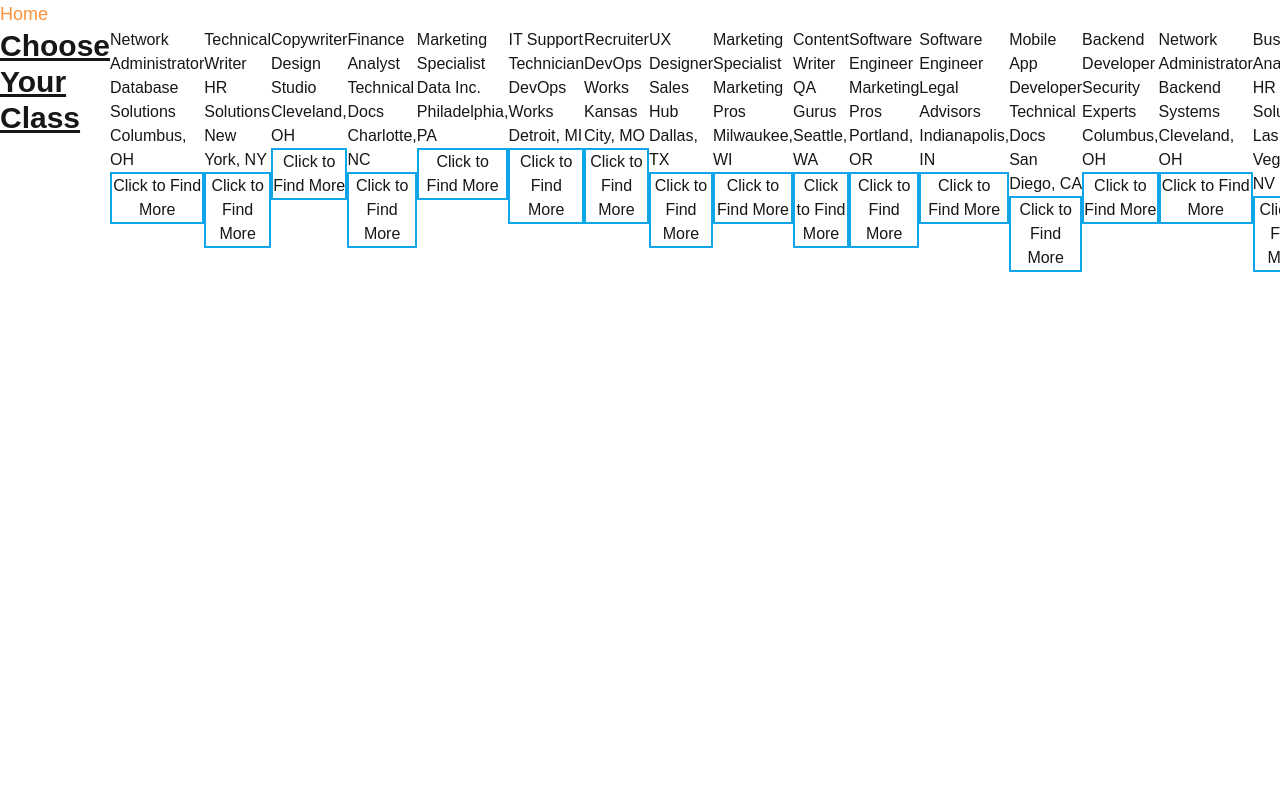
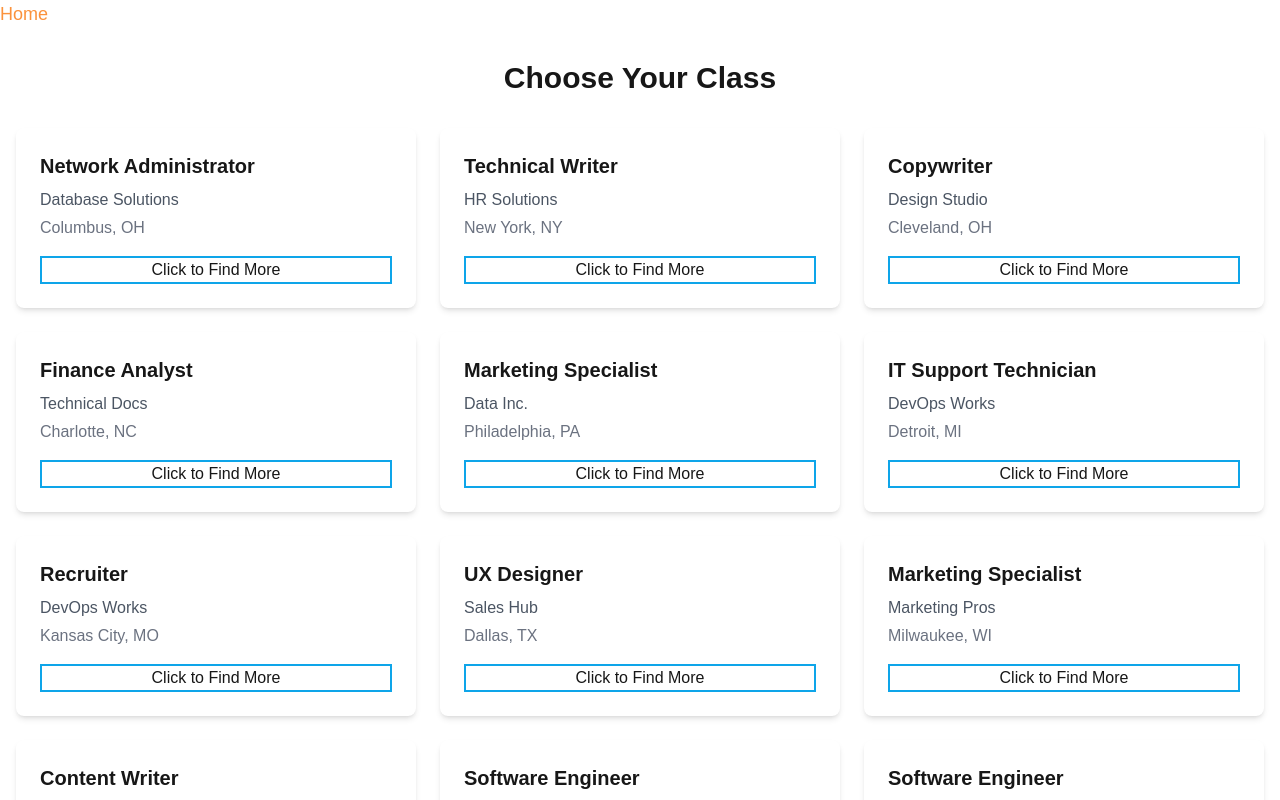
Before and after one commit to H3R01A/unibui-job-board, a Next.js app: page /jobs in a window 1280 px wide. Shown: the top 800 px of the page. Built offline with nearby package versions, Linux system fonts and the light colour scheme.

Commit message:
update page.tsx files for styling

```diff
--- a/app/jobs/[jobID]/page.tsx
+++ b/app/jobs/[jobID]/page.tsx
@@ -1,6 +1,5 @@
 import '../../../app/globals.css';
 import { getJobDetails } from '@/actions/actions';
-import styles from './page.module.css';
 import JobButton from '@/components/job-button';
 
 interface PageProps {
@@ -8,22 +7,42 @@ interface PageProps {
   searchParams?: { [key: string]: string | string[] | undefined };
 }
 
-//TODO: convert this component to use props for details instead of fetching details again.
 export default async function JobDetail(props: PageProps) {
   const jobID = props.params.jobID;
-  const jobDetailData = await getJobDetails(jobID);
+  const jobDetailsData = await getJobDetails(jobID);
 
   return (
-    <>
-      <div className={styles.page}>
-        <h1>Job Information</h1>
-        <h2 className="">{jobDetailData['Job Title']}</h2>
-        <p className="">{jobDetailData['Company Name']}</p>
-        <p className="">{jobDetailData.Location}</p>
-        <p className="">{jobDetailData['Job Description']}</p>
-        <p className="">{jobDetailData.Requirements}</p>
-        <JobButton />
+    <div className="min-h-screen bg-#0a0a0a py-8 px-4 sm:px-6 lg:px-8">
+      <div className="max-w-3xl mx-auto">
+        <h1 className="text-3xl font-bold mb-8 text-center text-gray-900 dark:text-white">
+          Choose Your Class
+        </h1>
+        <div className="bg-gray-800 rounded-lg shadow-md p-6 flex flex-col items-center">
+          <h2 className="text-2xl font-semibold mb-2 text-gray-900 dark:text-white">
+            {jobDetailsData['Job Title']}
+          </h2>
+          <p className="text-lg text-gray-600 dark:text-gray-300 mb-1">
+            {jobDetailsData['Company Name']}
+          </p>
+          <p className="text-md text-gray-500 dark:text-gray-400 mb-4">
+            {jobDetailsData.Location}
+          </p>
+          <div className="w-full border-t border-gray-300 dark:border-gray-700 my-4"></div>
+          <h3 className="text-xl font-semibold mb-2 text-gray-900 dark:text-white">
+            Job Description
+          </h3>
+          <p className="text-gray-700 dark:text-gray-300 mb-4 text-center">
+            {jobDetailsData['Job Description']}
+          </p>
+          <h3 className="text-xl font-semibold mb-2 text-gray-900 dark:text-white">
+            Requirements
+          </h3>
+          <p className="text-gray-700 dark:text-gray-300 mb-6 text-center">
+            {jobDetailsData.Requirements}
+          </p>
+          <JobButton />
+        </div>
       </div>
-    </>
+    </div>
   );
 }
--- a/app/jobs/page.tsx
+++ b/app/jobs/page.tsx
@@ -1,11 +1,9 @@
 import '../../app/globals.css';
-//import styles from './page.module.css';
 import { getJobData } from '@/actions/actions';
 import { Job } from '../../utils/types';
 import JobDetailsButton from '@/components/job-details-button';
 
 export default async function JobListingsPage() {
-
   const jobData: Job[] | undefined = await getJobData();
 
   if (!jobData) {
@@ -13,16 +11,27 @@ export default async function JobListingsPage() {
   }
 
   return (
-    <div className="flex items-stretch">
-      <h1 className="text-3xl font-bold underline">Choose Your Class</h1>
-      {jobData.map((job, index) => (
-        <div key={index} className="">
-          <h2 className="">{job['Job Title']}</h2>
-          <p className="">{job['Company Name']}</p>
-          <p className="">{job.Location}</p>
-          <JobDetailsButton jobID={index}/>
-        </div>
-      ))}
+    <div className="container mx-auto px-4 py-8">
+      <h1 className="text-3xl font-bold mb-8 text-center">Choose Your Class</h1>
+      <div className="grid grid-cols-1 md:grid-cols-2 lg:grid-cols-3 gap-6">
+        {jobData.map((job, index) => (
+          <div
+            key={index}
+            className="bg-white dark:bg-gray-800 rounded-lg shadow-md p-6 flex flex-col justify-between"
+          >
+            <div>
+              <h2 className="text-xl font-semibold mb-2">{job['Job Title']}</h2>
+              <p className="text-gray-600 dark:text-gray-300 mb-1">
+                {job['Company Name']}
+              </p>
+              <p className="text-gray-500 dark:text-gray-400 mb-4">
+                {job.Location}
+              </p>
+            </div>
+            <JobDetailsButton jobID={index} />
+          </div>
+        ))}
+      </div>
     </div>
   );
 }
--- a/app/page.tsx
+++ b/app/page.tsx
@@ -3,17 +3,11 @@ import NavLink from '@/components/nav-link';
 
 export default function Home() {
   return (
-    <div className="flex flex-col flex-wrap content-center">
-      <div>
-        <h1 className="text-3xl font-bold underline">
-          Welcome to Job Board 2.0
-        </h1>
-      </div>
-      <div>
-        <NavLink href={'/jobs'}>
-          Click to Find Where Your Next Journey Begins
-        </NavLink>
-      </div>
+    <div className="min-h-screen bg-#0a0a0a py-8 px-4 flex flex-col gap-5 items-center">
+      <h1 className="text-3xl font-bold underline">Welcome to Job Board 2.0</h1>
+      <NavLink href={'/jobs'}>
+        Click to Find Where Your Next Journey Begins
+      </NavLink>
     </div>
   );
 }
```
